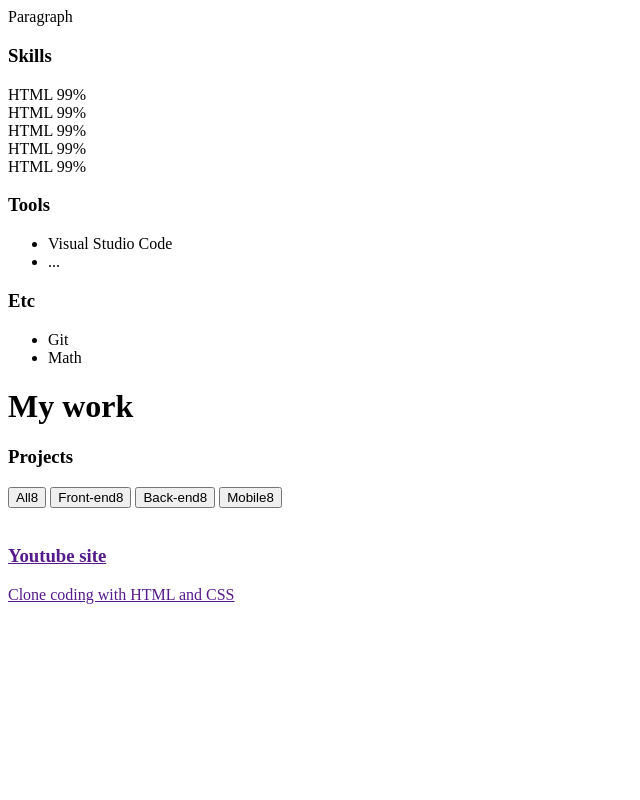
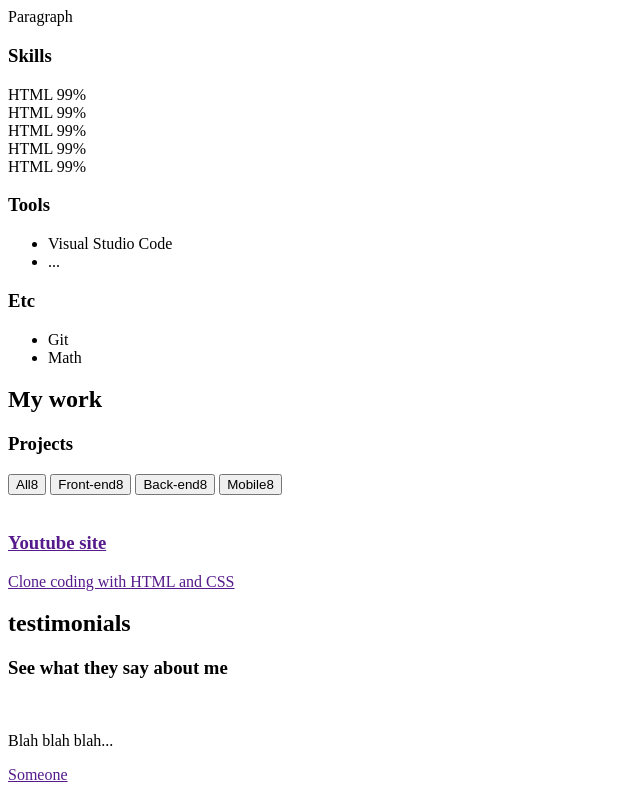
Before and after one commit to kkokkojeong/portfolio, a plain HTML site: page index.html in a window 1280 px wide. Shown: the part 1778-2578 px from the top of the page, without its empty margins (0-640 px from the left). Before the commit the page ends 2390 px from the top, so only its background shows below. Drawn offline with Linux system fonts and the light colour scheme.

Commit message:
Markup Testimonials

```diff
--- a/index.html
+++ b/index.html
@@ -166,7 +166,8 @@
         </div>
       </div>
     </section>
-    <section id="work"></section>
+    <!-- Work -->
+    <section id="work">
       <h1>My work</h1>
       <h3>Projects</h3>
       <div class="work_categories">
@@ -192,7 +193,23 @@
           </div>
         </a>
       </div>
-    <section id="testimonials"></section>
+    </section>
+    <!-- Testimonials -->
+    <section id="testimonials">
+      <h1>testimonials</h1>
+      <h3>See what they say about me</h3>
+      <div class="testimonials">
+        <div class="testimonial">
+          <img src="" alt="" class="testimonial_img" />
+          <div class="testimonial_speech_bubble">
+            <p>Blah blah blah...</p>
+            <p class="name">
+              <a href="">Someone</a>
+            </p>
+          </div>
+        </div>
+      </div>
+    </section>
     <section id="contact"></section>
 
     <!-- script -->
```
Lines whose indentation alone changed are shown as unchanged.
